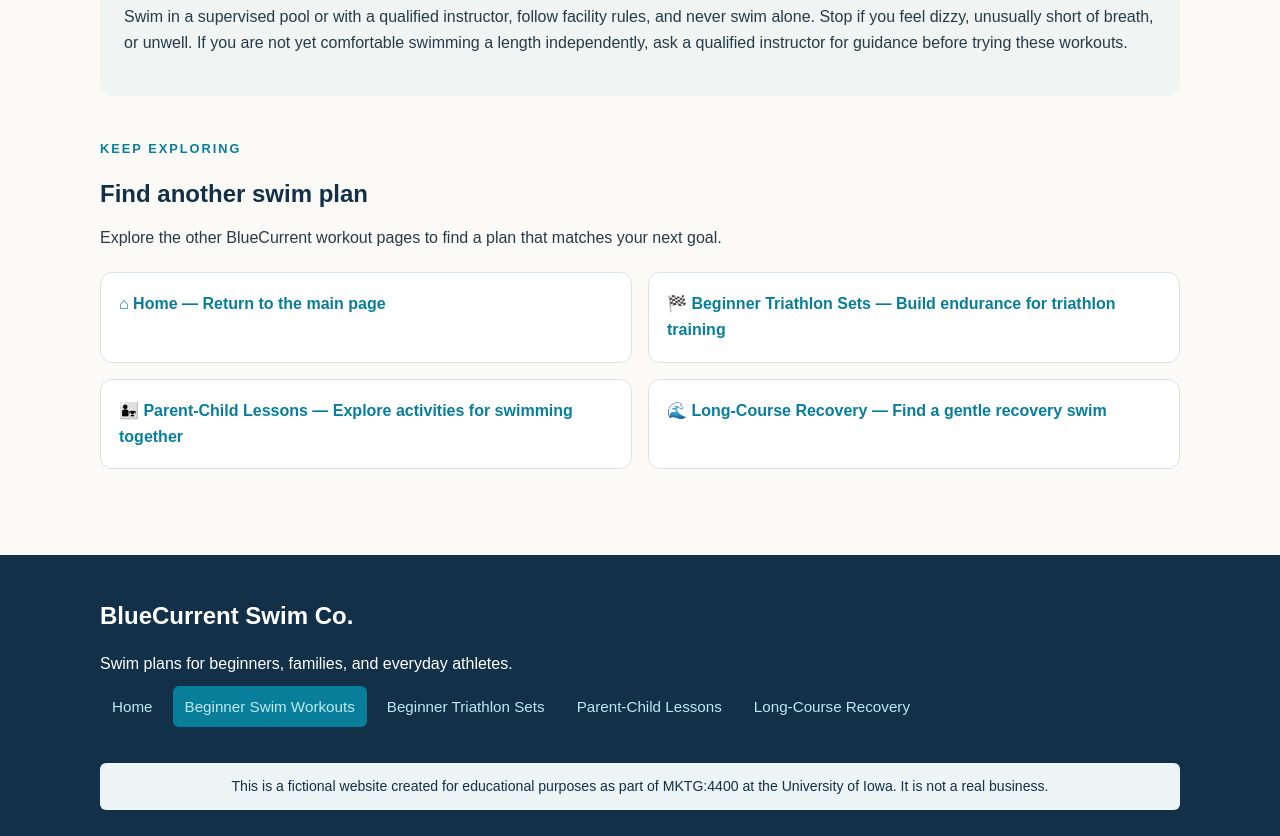
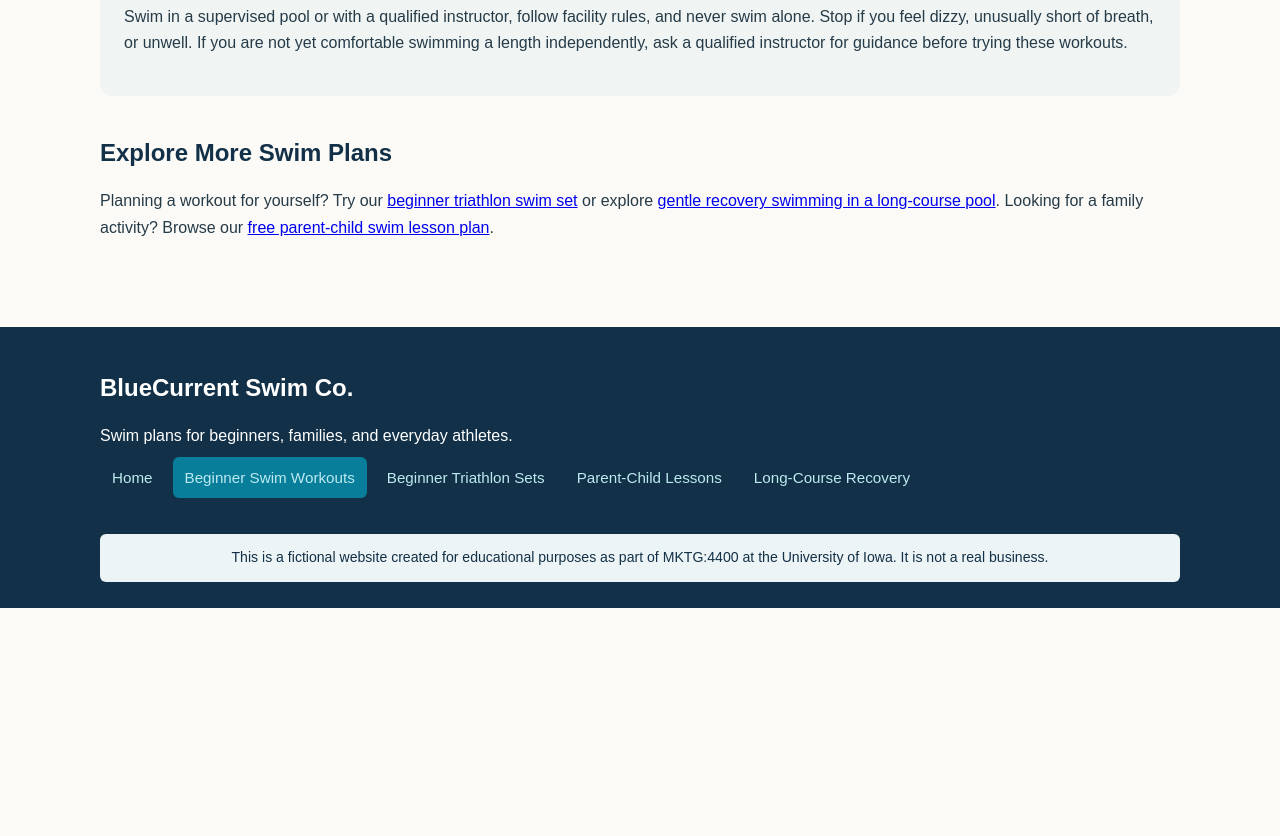
Before and after one commit to EllenTews/Premade-Swim_Workouts, a plain HTML site: page beginner-workouts.html in a window 1280 px wide. Shown: the part 2580-3416 px from the top of the page. After the commit the page ends 3188 px from the top, so only its background shows below. Drawn offline with Linux system fonts and the light colour scheme.

Commit message:
Changing anchor links at bottom of page to match the formatting of the other pages

```diff
--- a/beginner-workouts.html
+++ b/beginner-workouts.html
@@ -299,16 +299,9 @@
       <p>Swim in a supervised pool or with a qualified instructor, follow facility rules, and never swim alone. Stop if you feel dizzy, unusually short of breath, or unwell. If you are not yet comfortable swimming a length independently, ask a qualified instructor for guidance before trying these workouts.</p>
     </section>
 
-    <section>
-      <p class="eyebrow">Keep exploring</p>
-      <h2 class="section-heading">Find another swim plan</h2>
-      <p>Explore the other BlueCurrent workout pages to find a plan that matches your next goal.</p>
-      <div class="page-links">
-        <a class="page-link" href="index.html">⌂ Home — Return to the main page</a>
-        <a class="page-link" href="triathlon.html">🏁 Beginner Triathlon Sets — Build endurance for triathlon training</a>
-        <a class="page-link" href="parent-child.html">👨‍👧 Parent-Child Lessons — Explore activities for swimming together</a>
-        <a class="page-link" href="recovery.html">🌊 Long-Course Recovery — Find a gentle recovery swim</a>
-      </div>
+    <section class="panel">
+      <h2>Explore More Swim Plans</h2>
+      <p>Planning a workout for yourself? Try our <a href="triathlon.html">beginner triathlon swim set</a> or explore <a href="recovery.html">gentle recovery swimming in a long-course pool</a>. Looking for a family activity? Browse our <a href="parent-child.html">free parent-child swim lesson plan</a>.</p>
     </section>
   </main>
 
```
